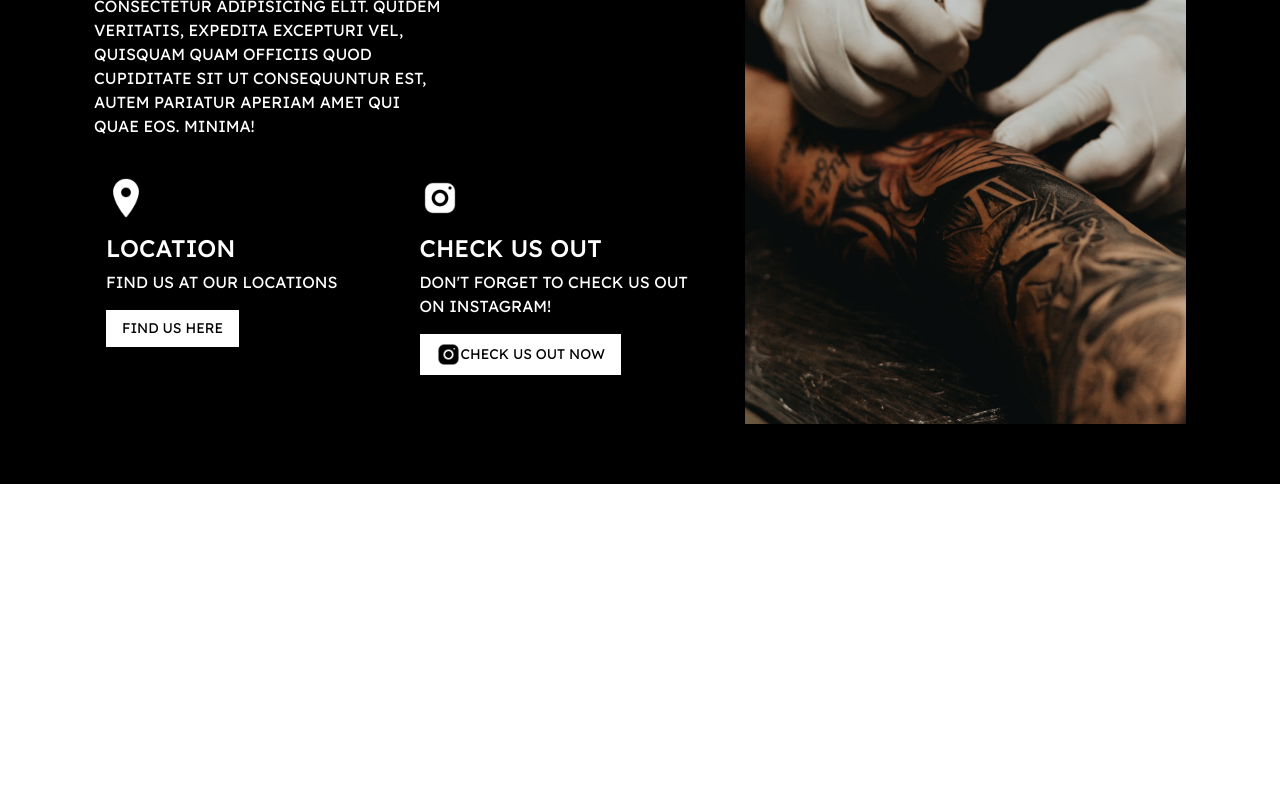
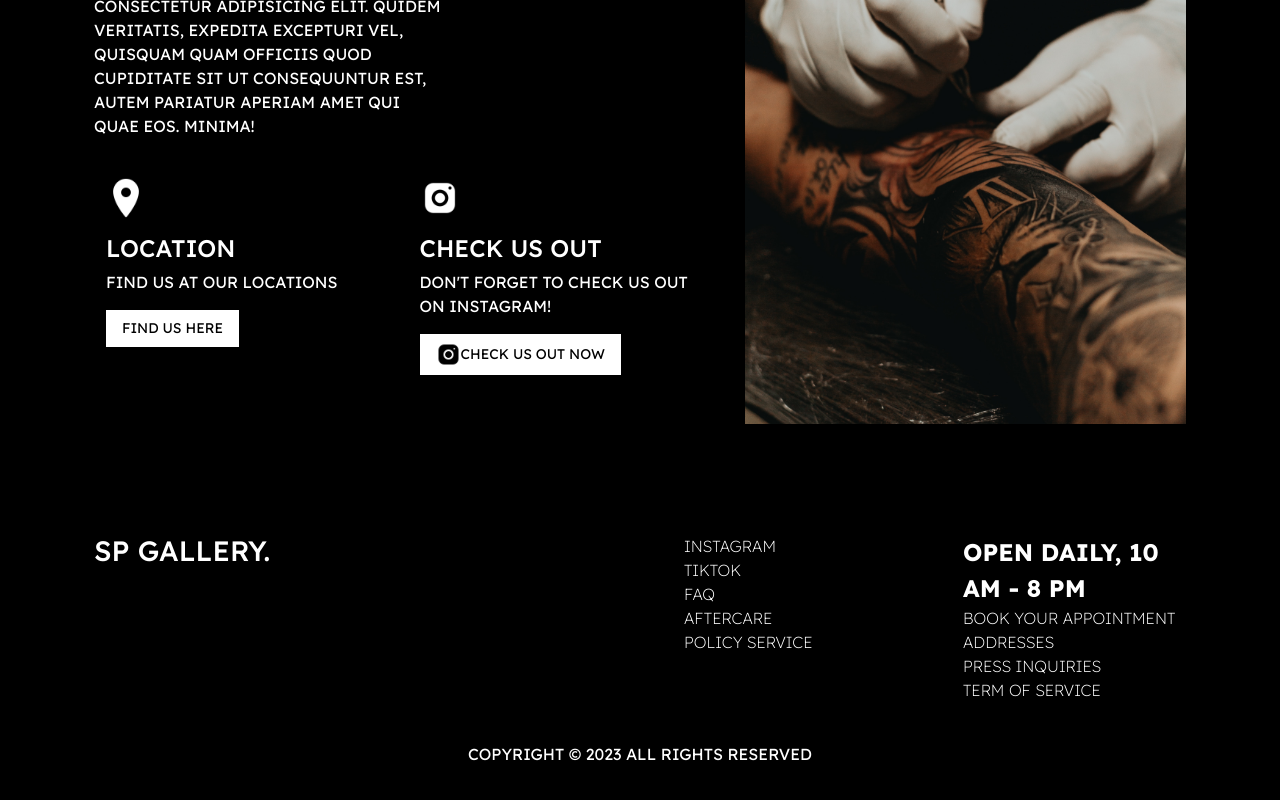
Before and after one commit to elvisEspinozaN/tattoo-portfolio, a React (Create React App) app in the folder frontend/: page / in a window 1280 px wide. Shown: the part 2460-3260 px from the top of the page. Before the commit the page ends 2944 px from the top, so only its background shows below. Built offline with nearby package versions, Linux system fonts and the light colour scheme; a web font is replaced by a local one.

Commit message:
wip: Footer with CSS

```diff
--- a/frontend/src/App.tsx
+++ b/frontend/src/App.tsx
@@ -6,6 +6,7 @@ import { Hero } from "./layouts/HomePage/Hero";
 import { Location } from "./layouts/HomePage/Location";
 import { OurTattoos } from "./layouts/HomePage/OurTattoos";
 import { WhyChooseUs } from "./layouts/HomePage/WhyChooseUs";
+import { Footer } from "./layouts/NavbarAndFooter/Footer";
 import { Navbar } from "./layouts/NavbarAndFooter/Navbar";
 
 function App() {
@@ -18,6 +19,7 @@ function App() {
       <WhyChooseUs />
       <Location />
       <ContactUs />
+      <Footer />
     </div>
   );
 }
--- /dev/null
+++ b/frontend/src/layouts/NavbarAndFooter/Footer.tsx
@@ -0,0 +1,76 @@
+import "../../styles/footer.css";
+
+export const Footer = () => {
+  return (
+    <div className="footer-section">
+      <div className="container">
+        <div className="row col-12 p-0 m-0">
+          <div className="col-md-6">
+            <a href="#" className="d-flex align-items-center">
+              <h3 className="text-uppercase text-white font-weight-bold m-0">
+                SP Gallery.
+              </h3>
+            </a>
+          </div>
+          <div className="col-md-3 social-media">
+            <ul>
+              <li>
+                <a href="#" className="footer-link">
+                  instagram
+                </a>
+              </li>
+              <li>
+                <a href="#" className="footer-link">
+                  tiktok
+                </a>
+              </li>
+              <li>
+                <a href="#" className="footer-link">
+                  faq
+                </a>
+              </li>
+              <li>
+                <a href="#" className="footer-link">
+                  aftercare
+                </a>
+              </li>
+              <li>
+                <a href="#" className="footer-link">
+                  policy service
+                </a>
+              </li>
+            </ul>
+          </div>
+          <div className="col-md-3 help-center">
+            <ul>
+              <li className="footer-title">open daily, 10 AM - 8 PM</li>
+              <li>
+                <a href="#" className="footer-link">
+                  book your appointment
+                </a>
+              </li>
+              <li>
+                <a href="#" className="footer-link">
+                  addresses
+                </a>
+              </li>
+              <li>
+                <a href="#" className="footer-link">
+                  press inquiries
+                </a>
+              </li>
+              <li>
+                <a href="#" className="footer-link">
+                  term of service
+                </a>
+              </li>
+            </ul>
+          </div>
+        </div>
+        <p className="text-white text-uppercase text-center p-4">
+          copyright © 2023 all rights reserved
+        </p>
+      </div>
+    </div>
+  );
+};
--- /dev/null
+++ b/frontend/src/styles/footer.css
@@ -0,0 +1,35 @@
+.footer-section {
+  padding: 50px 0;
+  background-color: black;
+}
+
+.footer-section div {
+  color: white;
+}
+
+.footer-logo {
+  width: 40px;
+  margin-right: 5px;
+  object-fit: cover;
+}
+
+.footer-title {
+  font-size: 24px;
+  list-style-type: none;
+  color: white;
+  text-transform: uppercase;
+  font-weight: bold;
+}
+.footer ul,
+.footer-link,
+.footer-text {
+  text-transform: uppercase;
+  color: white;
+  list-style-type: none;
+  font-weight: 100;
+}
+
+.footer-link:hover {
+  text-decoration: none;
+  color: white;
+}
```
